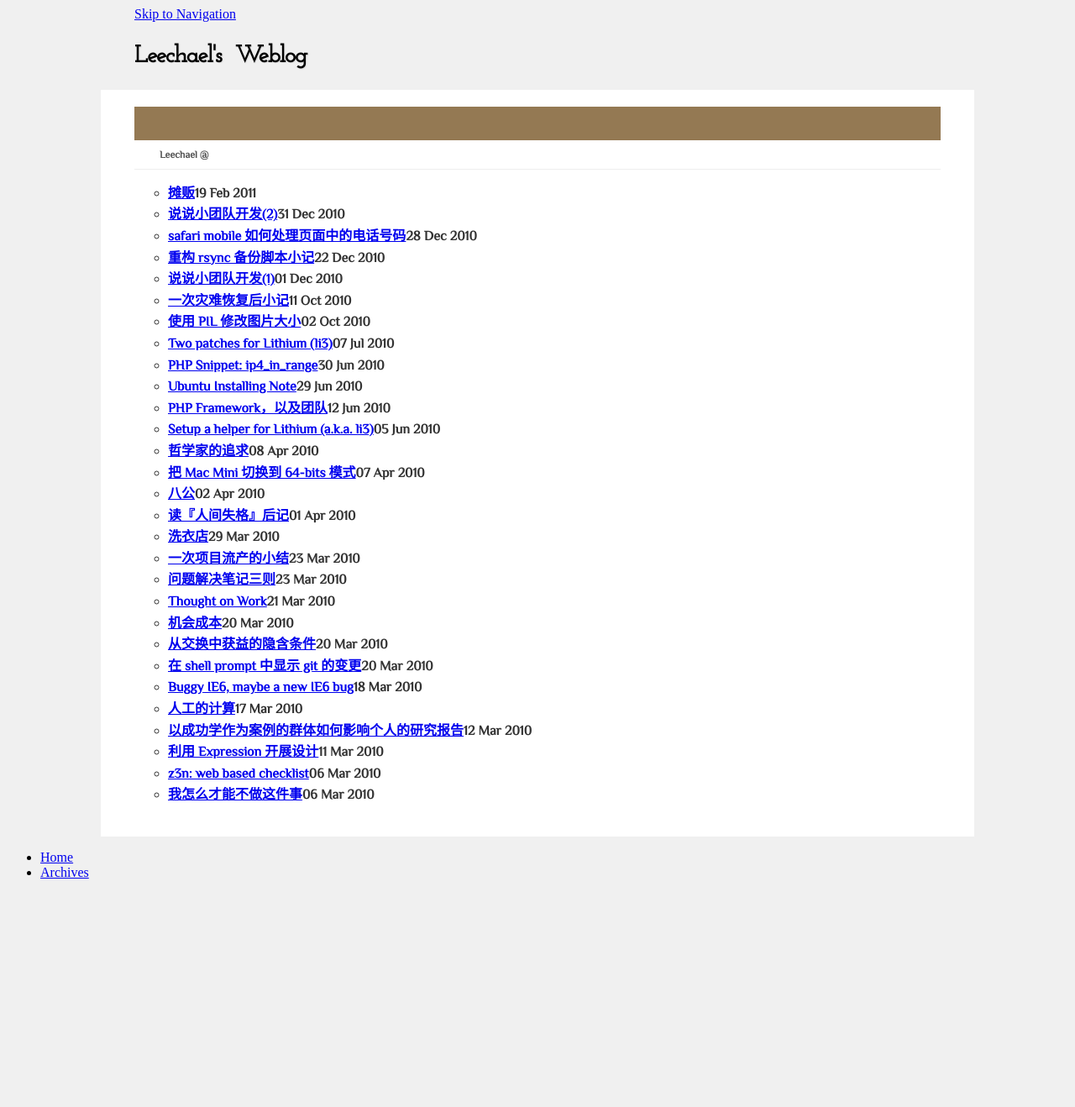
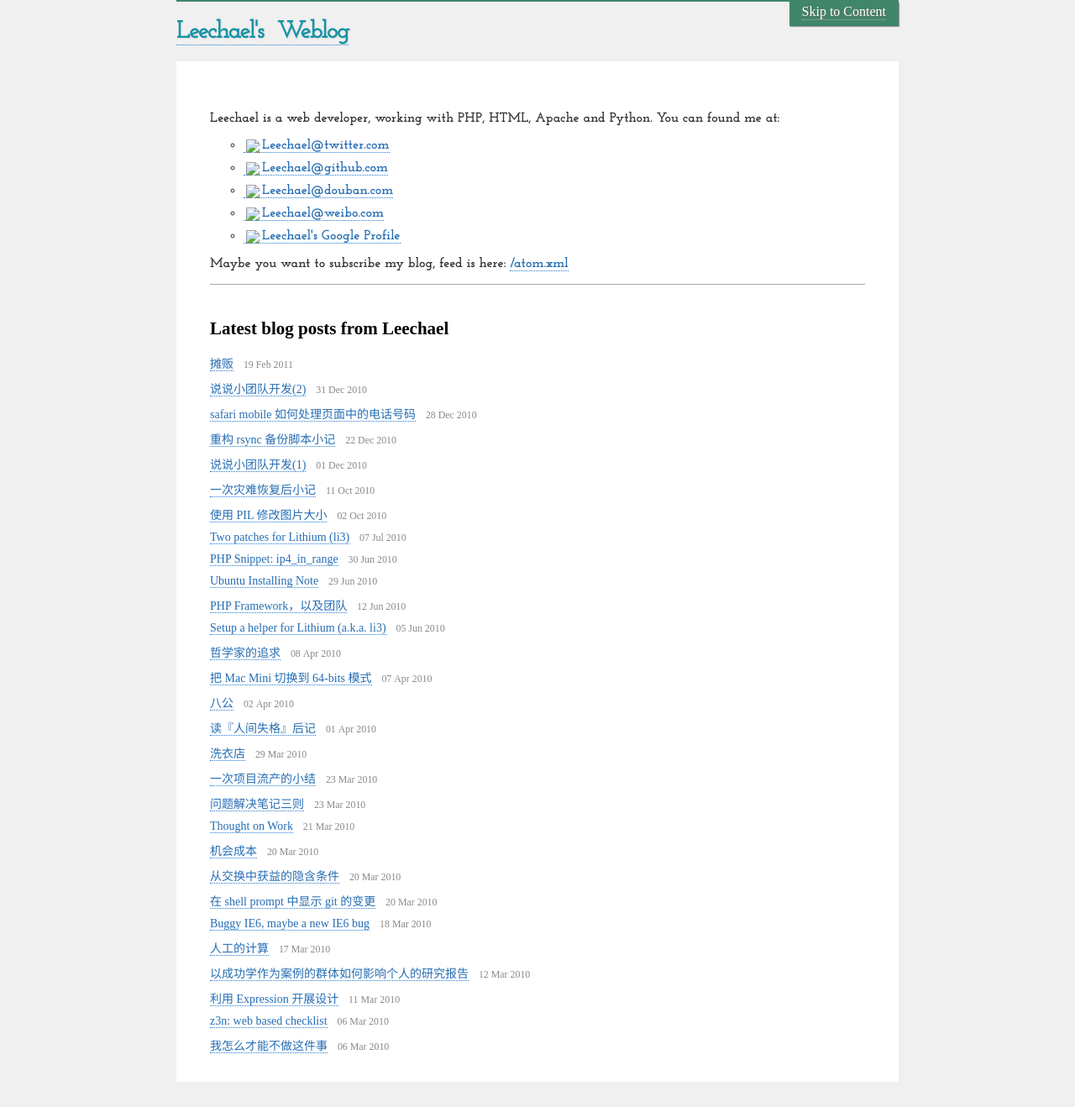
Before and after one commit to Leechael/leechael.github.com, a Jekyll site: the page built from index.html, in a window 1280 px wide. Shown: the whole page at 84% size. Built offline with Jekyll 4.4.1, drawn with Linux system fonts in a browser that asks for light colours; before the commit the page ends 1064 px from its top, so only the background shows below that.

Commit message:
Temporary done. Wait for review.

```diff
--- /dev/null
+++ b/_layouts/base.html
@@ -0,0 +1,21 @@
+<!doctype html>
+<!--[if lt IE 7 ]><html lang="zh-cn" class="ie6"><![endif]-->
+<!--[if IE 7 ]><html lang="zh-cn" class="ie7"><![endif]-->
+<!--[if IE 8 ]><html lang="zh-cn" class="ie8"><![endif]-->
+<!--[if IE 9 ]><html lang="zh-cn" class="ie9"><![endif]-->
+<!--[if (gt IE 9)|!(IE)]><!--><html lang="zh-cn"><!--[endif]-->
+<head>
+  <meta charset="utf-8" />
+  <meta http-equiv="content-type" content="text/html;charset=utf-8" />
+{% if page.title %}
+  <title>{{ page.title }} - Leechael's Weblog</title>
+{% else %}
+  <title>Leechael's Weblog</title>
+{% endif %}
+  <link href="http://fonts.googleapis.com/css?family=Philosopher|Cardo|Anonymous+Pro|Josefin+Slab:700" rel="stylesheet" type="text/css" />
+  <link href="/assets/desktop.css" rel="stylesheet" type="text/css" />
+  <link href="/atom.xml" rel="alternate" title="RSS" type="application/rss+xml" />
+</head>
+{{ content }}
+</body>
+</html>
--- /dev/null
+++ b/_layouts/page.html
@@ -0,0 +1,25 @@
+---
+layout: base
+---
+<body>
+  <div id="header">
+    <ul class="header_nav">
+    	<li>
+    		<a href="#content" rel="nofollow">Skip to Content</a>
+    	</li>
+    </ul>
+    {% if page.title %}
+    <h2 class="site_title">
+      <a href="/">Leechael's Weblog</a>
+    </h2>
+    {% else %}
+    <h1 class="site_title">
+      <a href="/">Leechael's Weblog</a>
+    </h1>
+    {% endif %}
+  </div>
+
+  <div id="content">
+{{ content }}
+  </div>
+</body>
--- a/_layouts/post.html
+++ b/_layouts/post.html
@@ -1,20 +1,16 @@
-<!doctype html>
-<!--[if lt IE 7 ]><html lang="zh-cn" class="ie6"><![endif]-->
-<!--[if IE 7 ]><html lang="zh-cn" class="ie7"><![endif]-->
-<!--[if IE 8 ]><html lang="zh-cn" class="ie8"><![endif]-->
-<!--[if IE 9 ]><html lang="zh-cn" class="ie9"><![endif]-->
-<!--[if (gt IE 9)|!(IE)]><!--><html lang="zh-cn"><!--[endif]-->
-<head>
-  <meta charset="utf-8" />
-  <meta http-equiv="content-type" content="text/html;charset=utf-8" />
-  <title>{{ page.title }} - Leechael's Weblog</title>
-  <link href="http://fonts.googleapis.com/css?family=Philosopher|Cardo|Anonymous+Pro|Josefin+Slab:700" rel="stylesheet" type="text/css" />
-  <link href="/assets/desktop.css" rel="stylesheet" type="text/css" />
-</head>
+---
+layout: base
+---
 <body>
   <div id="header">
-
-    <a href="#nav" data-title="Goto" rel="nofollow">Skip to Navigation</a>
+    <ul class="header_nav">
+    	<li>
+    		<a href="/" rel="nofollow">Home</a>
+    	</li>
+    	<li>
+    		<a href="#content" rel="nofollow">Skip to Content</a>
+    	</li>
+    </ul>
     <h2 class="site_title">
       <a href="/">Leechael's Weblog</a>
     </h2>
@@ -31,10 +27,3 @@
 {{ content }}
     </div>
   </div>
-
-  <ul id="nav">
-    <li><a href="/">Home</a></li>
-    <li><a href="/archives.html">Archives</a></li>
-  </ul>
-</body>
-</html>
--- a/assets/desktop.css
+++ b/assets/desktop.css
@@ -2,16 +2,45 @@
 
 body {
   background: #f0f0f0;
+  margin: 0;
+  padding: 0;
+}
+
+a {
+  color: #256db3;
+  text-decoration: none;
+  border-bottom: 1px dotted #207ad4;
+}
+
+ul {
+  list-style: circle;
+}
+
+a:visited {
+  color: #207ad4;
+}
+
+a:hover {
+  color: #495961;
+  border-bottom: 1px solid #495961;
 }
 
 #header, #content {
   margin: 0 auto;
-  width: 960px;
+  width: 860px;
+  position: relative;
+}
+
+#header {
+  border-top: 2px solid #40866a;
+  padding: 0;
 }
 
 #content {
-  padding: 20px 40px;
+  margin-bottom: 30px;
+  padding: 20px 0;
   background: #fff;
+  font-size: 14px;
 }
 
 .site_title {
@@ -27,15 +56,14 @@ body {
 }
 
 .site_title a {
-  text-decoration: none;
-  color: #000;
+  color: #1693a5;
   -moz-text-shadow: #ddd 1px 1px 1px;
   -webkit-text-shadow: #ddd 1px 1px 1px;
   text-shadow: #ddd 1px 1px 1px;
 }
 
 .site_title a:visited {
-  color: #555;
+  color: #1693a5;
 }
 
 .site_title a:hover {
@@ -50,27 +78,31 @@ body {
 .post_title {
   font: normal 20px "Cardo", "Hiragino Sans GB", "Hiragino Sans GB W3", sans-serif;
   font-weight: bold;
-  background: #947953;
-  margin: 0;
-  padding: 20px;
+  margin: 0 0 5px;
+  padding: 20px 20px 0;
 }
 
 .post_title a {
-  color: #fff;
-  text-decoration: none;
+  color: #fbb829;
   border-bottom: 1px dotted #eaeaea;
 }
 
 .post_title a:hover {
-  border-bottom: 1px solid #fff;
+  border-bottom: 1px solid #ccc;
 }
 
 .post_meta {
   font-size: 12px;
-  color: #555;
+  font-weight: 100;
+  color: #777;
   margin: 0;
   padding: 10px 30px;
-  border-bottom: 1px solid #eee;
+}
+
+.post_date {
+  color: #888;
+  font-size: .85em;
+  margin-left: 1em;
 }
 
 .post_body pre, .post_body code {
@@ -84,17 +116,71 @@ body {
   line-height: 1.6em;
   color: #333;
   width: 500px;
+  margin: 0 1em;
 }
 
 .post_body p {
-  margin-bottom: 1em;
-}
-
-.post_body ul {
-  list-style: circle;
+  margin-bottom: 1.5em;
 }
 
 .post_body ul, .post_body ol {
   margin-top: 1em;
   margin-bottom: 1em;
 }
+
+.header_nav {
+  background: #40866a;
+  list-style: none;
+  position: absolute;
+  right: 0;
+  top: 0;
+  margin: 0;
+  padding: 0 10px 5px;
+  line-height: 1.2em;
+  -moz-box-shadow: #999 1px 1px 1px;
+  -webkit-box-shadow: #999 1px 1px 1px;
+  box-shadow: #999 1px 1px 1px;
+}
+
+.header_nav li {
+  float: left;
+}
+
+.header_nav a {
+  color: #fff;
+  display: block;
+  margin: 2px 5px;
+  border-bottom: 1px dotted #aaa;
+  -moz-text-shadow: #666 1px 1px 1px;
+  -webkit-text-shadow: #666 1px 1px 1px;
+  text-shadow: #666 1px 1px 1px;
+}
+
+.header_nav a:hover {
+  border-bottom: 1px solid #ccc;
+}
+
+.archive {
+  list-style: none;
+}
+
+.archive li {
+  margin: 10px 0;
+}
+
+.about {
+  font-family: "Josefin Slab", "Hiragino Sans GB", "Hiragino Sans GB W3", sans-serif;
+  font-size: 16px;
+  color: #333;
+  margin: 40px;
+  border-bottom: 1px solid #aaa;
+}
+
+.about li {
+  margin: 10px 0;
+}
+
+.favicon {
+  vertical-align: middle;
+  margin: 0 3px;
+}
--- a/index.html
+++ b/index.html
@@ -1,10 +1,33 @@
 ---
-layout: post
+layout: page
 ---
-<ul id="archive">
+<div class="about">
+  <p>Leechael is a web developer, working with PHP, HTML, Apache and Python. You can found me at: </p>
+  <ul>
+  	<li>
+    <a href="http://www.twitter.com/leechael" target="_blank"><img class="favicon" src="http://www.google.com/s2/favicons?domain=twitter.com" />Leechael@twitter.com</a>
+  	</li>
+  	<li>
+    <a href="http://www.github.com/Leechael" target="_blank"><img class="favicon" src="http://www.google.com/s2/favicons?domain=github.com" />Leechael@github.com</a>
+  	</li>
+  	<li>
+  		<a href="http://www.douban.com/people/leechael" target="_blank"><img class="favicon" src="http://www.google.com/s2/favicons?domain=douban.com" />Leechael@douban.com</a>
+  	</li>
+  	<li>
+  		<a href="http://t.sina.com.cn/leechael" target="_blank"><img class="favicon" src="http://www.google.com/s2/favicons?domain=t.sina.com.cn" />Leechael@weibo.com</a>
+  	</li>
+  	<li>
+  		<a href="http://www.google.com/profiles/yanleech" target="_blank"><img class="favicon" src="http://www.google.com/s2/favicons?domain=google.com" />Leechael's Google Profile</a>
+  	</li>
+  </ul>
+  <p>Maybe you want to subscribe my blog, feed is here: <a href="/atom.xml">/atom.xml</a></p>
+</div>
+
+<ul class="archive">
+  <h2>Latest blog posts from Leechael</h2>
 {% for post in site.posts %}
   {% if post.type != 'demo' %}
-  <li><a href="{{ post.url }}">{{ post.title }}</a><abbr>{{ post.date | date_to_string }}</abbr></li>
+  <li><a href="{{ post.url }}">{{ post.title }}</a><abbr class="post_date">{{ post.date | date_to_string }}</abbr></li>
   {% endif %}
 {% endfor %}
 </ul>
```
Also changed, not shown: atom.xml (added, +27 -0 lines).
